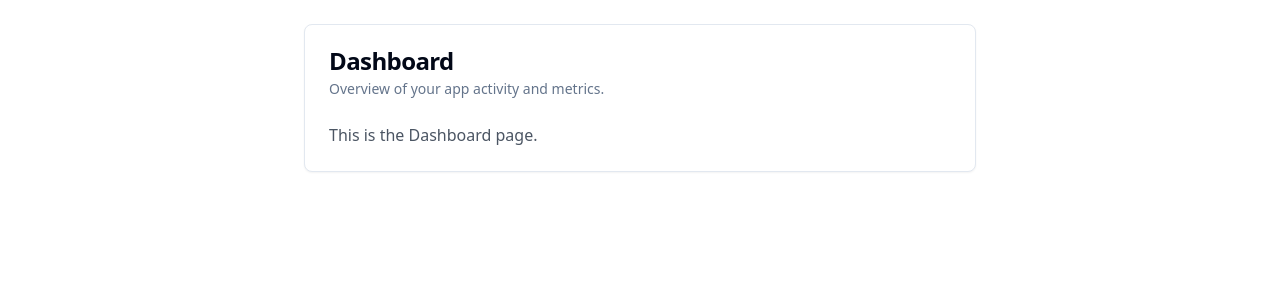
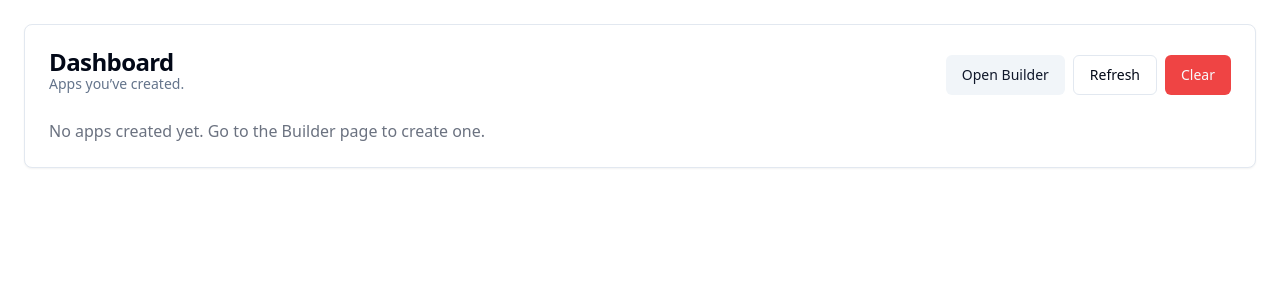
Before and after one commit to Poach420/FAMOUS-AI-BUILD-NEW-FOR-DYAD, a React (Vite) app: page /dashboard in a window 1280 px wide. Shown: the top 300 px of the page. Built offline with nearby package versions, Linux system fonts and the light colour scheme.

Commit message:
[dyad] Dashboard shows created apps - wrote 3 file(s)

```diff
--- a/src/pages/builder/BuilderPage.tsx
+++ b/src/pages/builder/BuilderPage.tsx
@@ -2,6 +2,7 @@ import { Card, CardHeader, CardTitle, CardDescription, CardContent } from "@/com
 import { Button } from "@/components/ui/button";
 import { Input } from "@/components/ui/input";
 import { toast } from "@/components/ui/use-toast";
+import { addApp } from "@/utils/apps";
 import { useState } from "react";
 
 const BuilderPage = () => {
@@ -17,11 +18,11 @@ const BuilderPage = () => {
       return;
     }
 
+    const app = addApp(appName.trim());
     toast({
       title: "App created",
-      description: `App "${appName}" created!`,
+      description: `App "${app.name}" created!`,
     });
-
     setAppName("");
   };
 
--- a/src/pages/dashboard/DashboardPage.tsx
+++ b/src/pages/dashboard/DashboardPage.tsx
@@ -1,15 +1,79 @@
+import { useEffect, useState } from "react";
+import { Link } from "react-router-dom";
 import { Card, CardHeader, CardTitle, CardDescription, CardContent } from "@/components/ui/card";
+import { Button } from "@/components/ui/button";
+import { Table, TableHeader, TableRow, TableHead, TableBody, TableCell } from "@/components/ui/table";
+import { getApps, clearApps, removeApp, type AppRecord } from "@/utils/apps";
+import { toast } from "@/components/ui/use-toast";
 
 const DashboardPage = () => {
+  const [apps, setApps] = useState<AppRecord[]>([]);
+
+  const refresh = () => {
+    setApps(getApps());
+  };
+
+  useEffect(() => {
+    refresh();
+  }, []);
+
+  const handleClear = () => {
+    clearApps();
+    refresh();
+    toast({ title: "Cleared", description: "All apps were removed." });
+  };
+
+  const handleRemove = (id: string) => {
+    removeApp(id);
+    refresh();
+    toast({ title: "Removed", description: "App deleted." });
+  };
+
   return (
     <div className="container mx-auto p-6">
-      <Card className="max-w-2xl mx-auto">
-        <CardHeader>
-          <CardTitle>Dashboard</CardTitle>
-          <CardDescription>Overview of your app activity and metrics.</CardDescription>
+      <Card>
+        <CardHeader className="flex flex-row items-center justify-between gap-4">
+          <div>
+            <CardTitle>Dashboard</CardTitle>
+            <CardDescription>Apps you’ve created.</CardDescription>
+          </div>
+          <div className="flex flex-wrap gap-2">
+            <Button asChild variant="secondary">
+              <Link to="/builder">Open Builder</Link>
+            </Button>
+            <Button variant="outline" onClick={refresh}>Refresh</Button>
+            <Button variant="destructive" onClick={handleClear}>Clear</Button>
+          </div>
         </CardHeader>
         <CardContent>
-          <p className="text-gray-600">This is the Dashboard page.</p>
+          {apps.length === 0 ? (
+            <p className="text-gray-500">
+              No apps created yet. Go to the Builder page to create one.
+            </p>
+          ) : (
+            <Table>
+              <TableHeader>
+                <TableRow>
+                  <TableHead>Name</TableHead>
+                  <TableHead>Created</TableHead>
+                  <TableHead className="text-right">Actions</TableHead>
+                </TableRow>
+              </TableHeader>
+              <TableBody>
+                {apps.map((app) => (
+                  <TableRow key={app.id}>
+                    <TableCell className="font-medium">{app.name}</TableCell>
+                    <TableCell>{new Date(app.createdAt).toLocaleString()}</TableCell>
+                    <TableCell className="text-right">
+                      <Button size="sm" variant="outline" onClick={() => handleRemove(app.id)}>
+                        Delete
+                      </Button>
+                    </TableCell>
+                  </TableRow>
+                ))}
+              </TableBody>
+            </Table>
+          )}
         </CardContent>
       </Card>
     </div>
--- /dev/null
+++ b/src/utils/apps.ts
@@ -0,0 +1,37 @@
+export type AppRecord = {
+  id: string;
+  name: string;
+  createdAt: number;
+};
+
+const STORAGE_KEY = "dn_apps";
+
+export function getApps(): AppRecord[] {
+  const raw = localStorage.getItem(STORAGE_KEY);
+  if (!raw) return [];
+  const parsed = JSON.parse(raw);
+  return Array.isArray(parsed) ? parsed : [];
+}
+
+export function saveApps(apps: AppRecord[]) {
+  localStorage.setItem(STORAGE_KEY, JSON.stringify(apps));
+}
+
+export function addApp(name: string): AppRecord {
+  const apps = getApps();
+  const now = Date.now();
+  const id = `${now}-${Math.random().toString(36).slice(2, 8)}`;
+  const record: AppRecord = { id, name, createdAt: now };
+  apps.push(record);
+  saveApps(apps);
+  return record;
+}
+
+export function removeApp(id: string) {
+  const apps = getApps().filter((a) => a.id !== id);
+  saveApps(apps);
+}
+
+export function clearApps() {
+  saveApps([]);
+}
```
